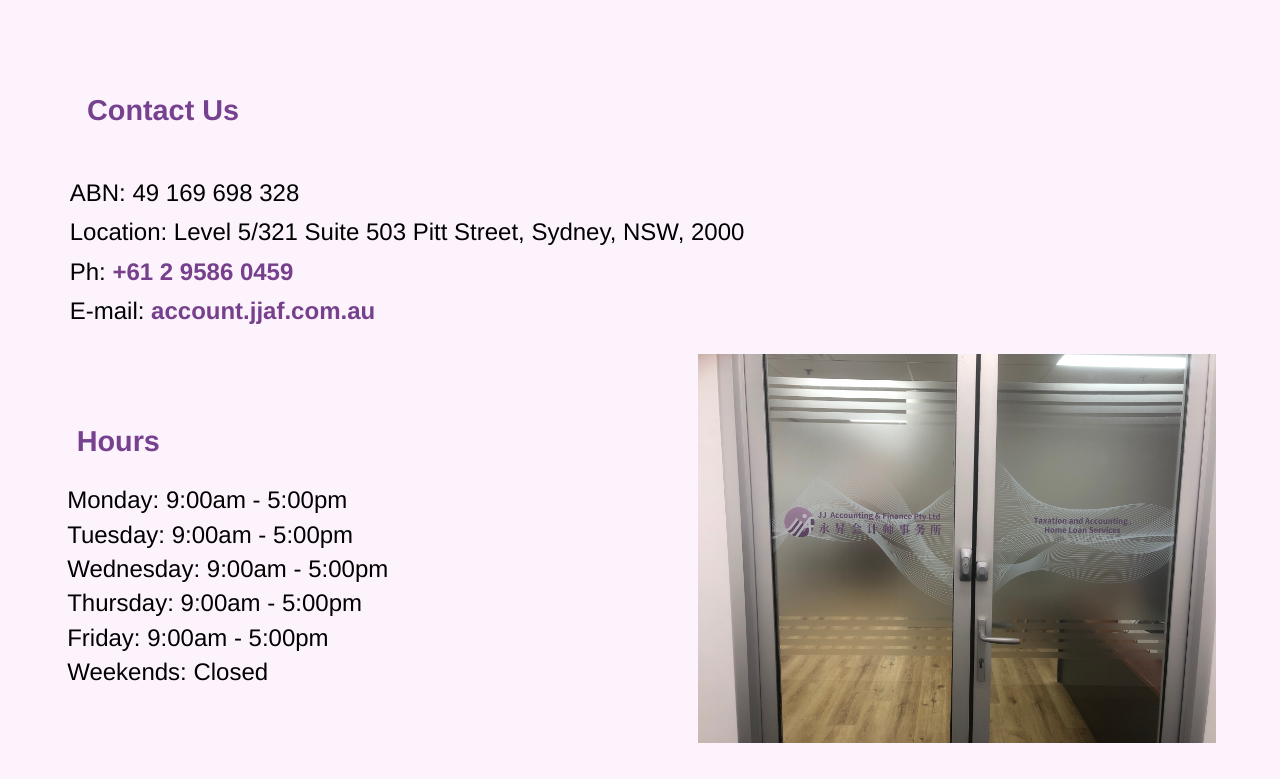
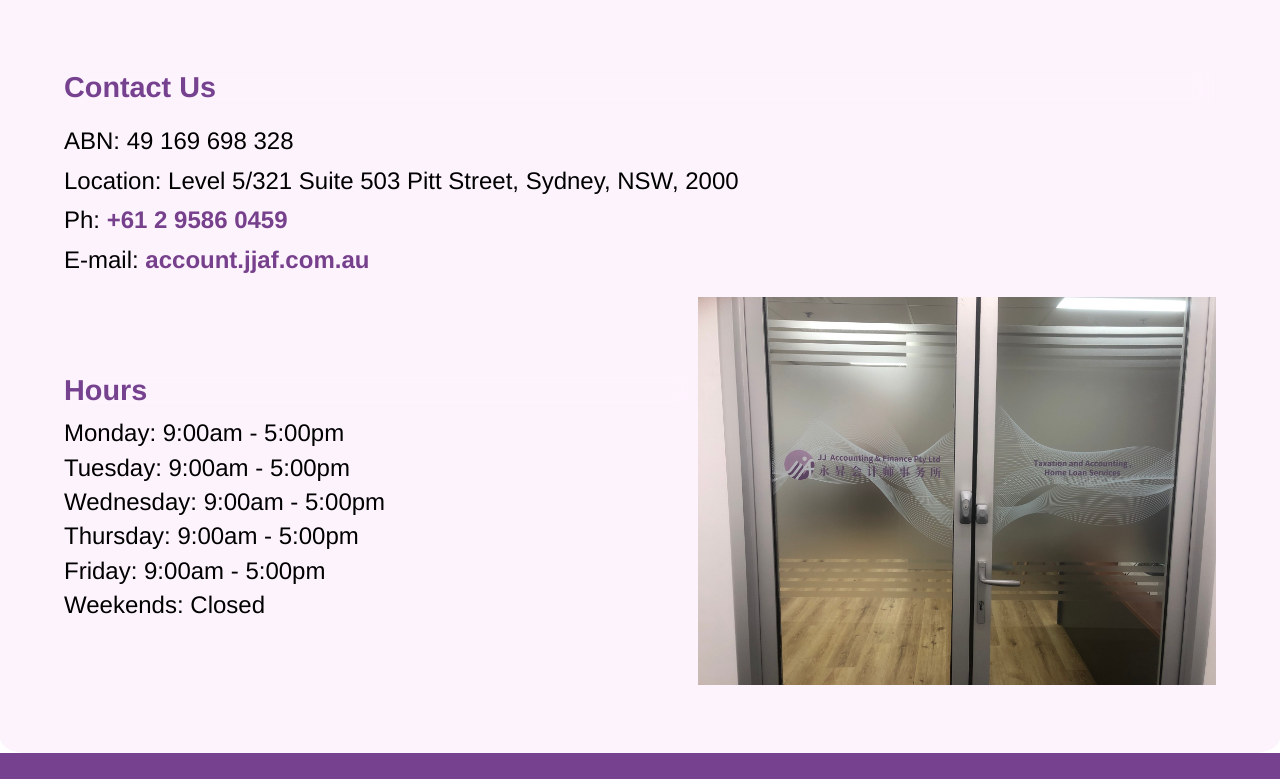
Before and after one commit to JJAF-PTY-LTD/JJAF, a plain HTML site: page contact.html in a window 1280 px wide. Shown: the part 76-855 px from the top of the page. Drawn offline with Linux system fonts and the light colour scheme.

Commit message:
adjusting margins

```diff
--- a/contact.html
+++ b/contact.html
@@ -43,14 +43,13 @@
         <div class="hours-container">
             <div class="hours">
                 <h1>Hours</h1>
-                <ul>
-                    <li>Monday: 9:00am - 5:00pm</li>
-                    <li>Tuesday: 9:00am - 5:00pm</li>
-                    <li>Wednesday: 9:00am - 5:00pm</li>
-                    <li>Thursday: 9:00am - 5:00pm</li>
-                    <li>Friday: 9:00am - 5:00pm</li>
-                    <li>Weekends: Closed</li>
-                </ul>
+                <p>Monday: 9:00am - 5:00pm</p>
+                <p>Tuesday: 9:00am - 5:00pm</p>
+                <p>Wednesday: 9:00am - 5:00pm</p>
+                <p>Thursday: 9:00am - 5:00pm</p>
+                <p>Friday: 9:00am - 5:00pm</p>
+                <p>Weekends: Closed</p>
+
             </div>
             <div class="office-image">
                 <img src="office.jpg" alt="office image" width="100%" height="auto">
--- a/websiteStyling.css
+++ b/websiteStyling.css
@@ -22,7 +22,7 @@ nav{
     /* White */
     position: relative;
     background-color: white;
-    box-shadow: 10px 10px 10px rgba(0, 0, 0, 0.1);
+    box-shadow: 10px 10px 10px rgba(0, 0, 0, 0.2) !important;
 
 }
 
@@ -308,15 +308,14 @@ span{
     font-size: 180%;
     color: rgba(118,65,143,255);
     backdrop-filter: blur(10px);
-    background-color: rgb(253, 243, 253);
-    padding: 2%;
+    /* background-color: rgb(253, 243, 253); */
     margin-top: 2%;
     margin-bottom: 2%;
 }
 
 .allPage p{
     font-size: 3vh;
-    padding: 0.5%;
+    margin-bottom: 1%;
 }
 
 .allPage ul {
```
